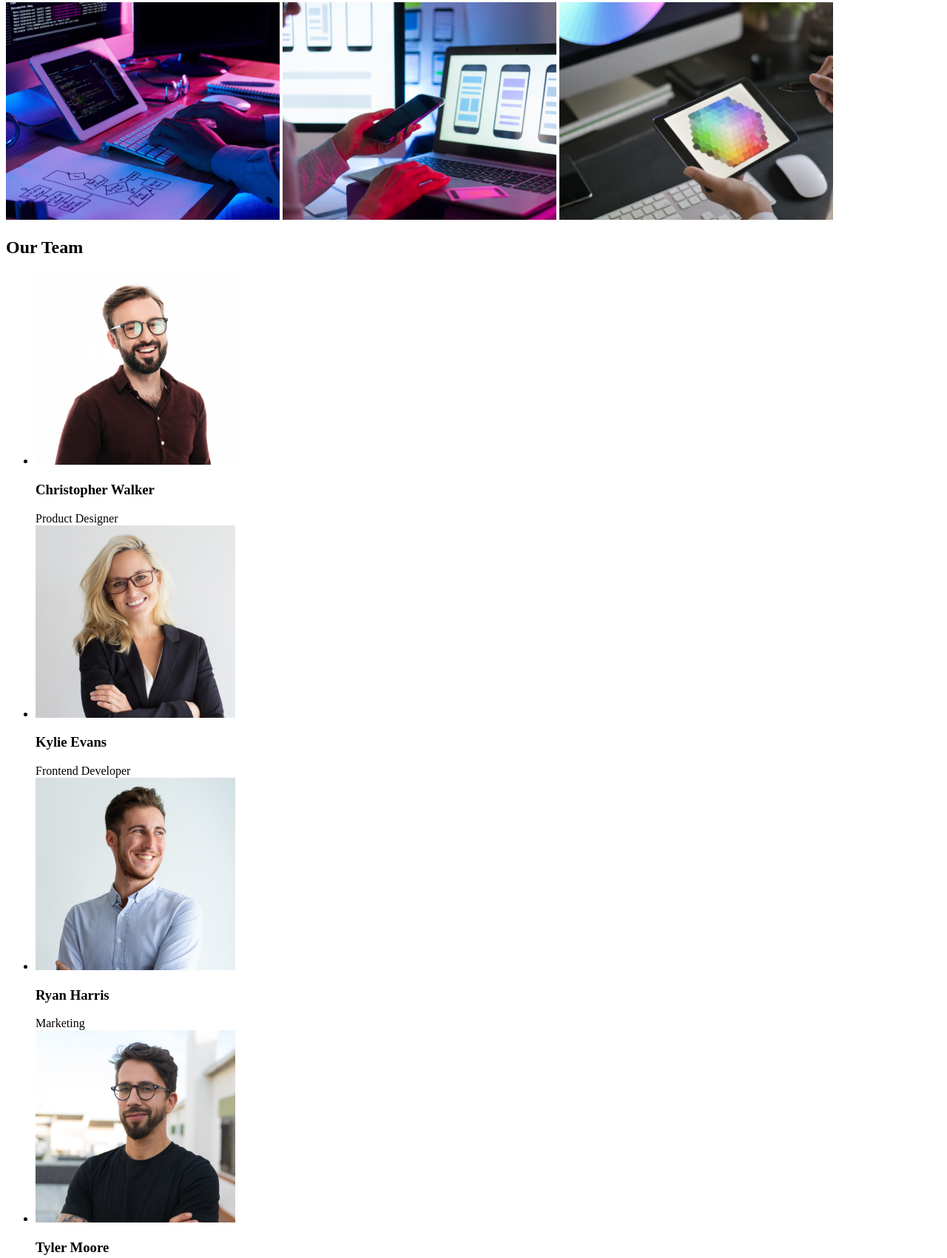
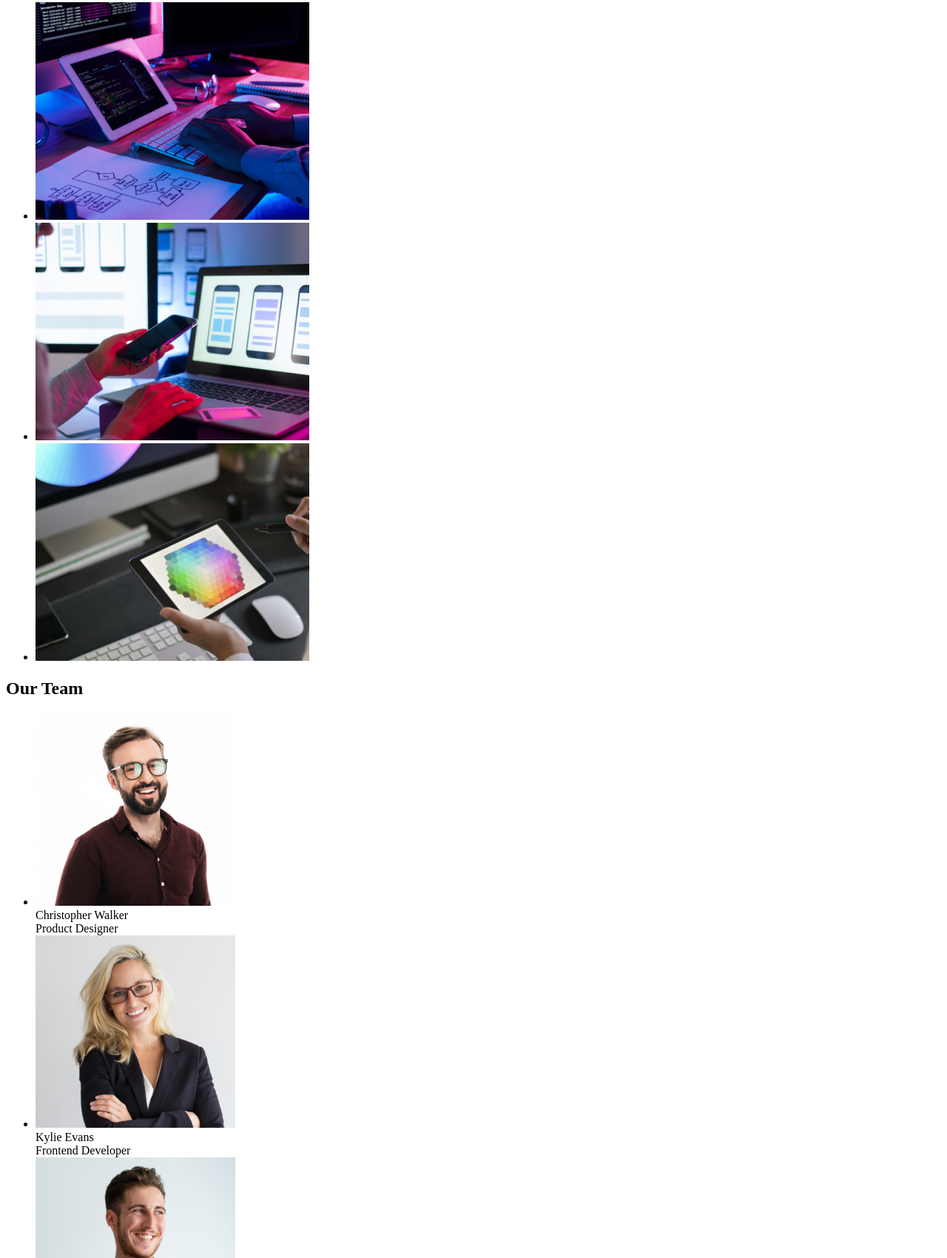
Before and after one commit to Andree-Ioana/goit-markup-hw-01, a plain HTML site: page index.html in a window 1280 px wide. Shown: the part 614-2314 px from the top of the page at 74% size. Drawn offline with Linux system fonts and the light colour scheme.

Commit message:
add some in index.html

```diff
--- a/index.html
+++ b/index.html
@@ -3,7 +3,7 @@
   <head>
     <meta charset="UTF-8" />
     <meta name="viewport" content="width = device-width,initial-scale=1.0" />
-    <title>BarberShop</title>
+    <title>WebStudio</title>
   </head>
 
   <body>
@@ -65,18 +65,29 @@
 
       <section>
         <h2>What we do</h2>
-
+        <ul>
+          <li>
             <img
               src="./images/computer.jpg"
               alt="Tasteaza pe calculator"
               width="370"
             />
+          </li>
+          <li>
             <img
               src="./images/phone.jpg"
               alt="Tine telefonul in mana"
               width="370"
             />
-        <img src="./images/tablet.jpg" alt="Deseneaza pe tableta" width="370" />
+          </li>
+          <li>
+            <img
+              src="./images/tablet.jpg"
+              alt="Deseneaza pe tableta"
+              width="370"
+            />
+          </li>
+        </ul>
       </section>
 
       <section>
@@ -88,8 +99,9 @@
               alt="Barbat cu ochelari care zambeste"
               width="270"
             />
-
-            <h3>Christopher Walker</h3>
+           <br />
+            <span>Christopher Walker</span>
+            <br />
             <span>Product Designer</span>
           </li>
 
@@ -99,8 +111,9 @@
               alt="Femeie blonda cu ochelari"
               width="270"
             />
-
-            <h3>Kylie Evans</h3>
+            <br />
+            <span>Kylie Evans</span>
+            <br />
             <span>Frontend Developer</span>
           </li>
           <li>
@@ -109,8 +122,9 @@
               alt="Barbat in camasa albastra deschisa"
               width="270"
             />
-
-            <h3>Ryan Harris</h3>
+            <br />
+            <span>Ryan Harris</span>
+            <br />
             <span>Marketing</span>
           </li>
           <li>
@@ -119,8 +133,9 @@
               alt="Barbat cu ochelari in tricou negru"
               width="270"
             />
-
-            <h3>Tyler Moore</h3>
+            <br />
+            <span>Tyler Moore</span>
+            <br />
             <span>UI Designer</span>
           </li>
         </ul>
```
Lines whose indentation alone changed are shown as unchanged.
